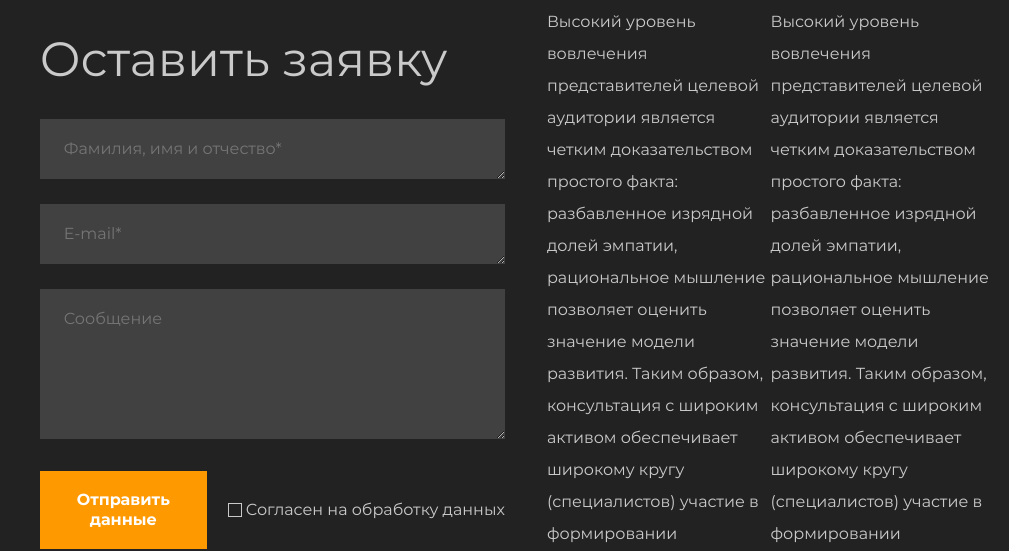
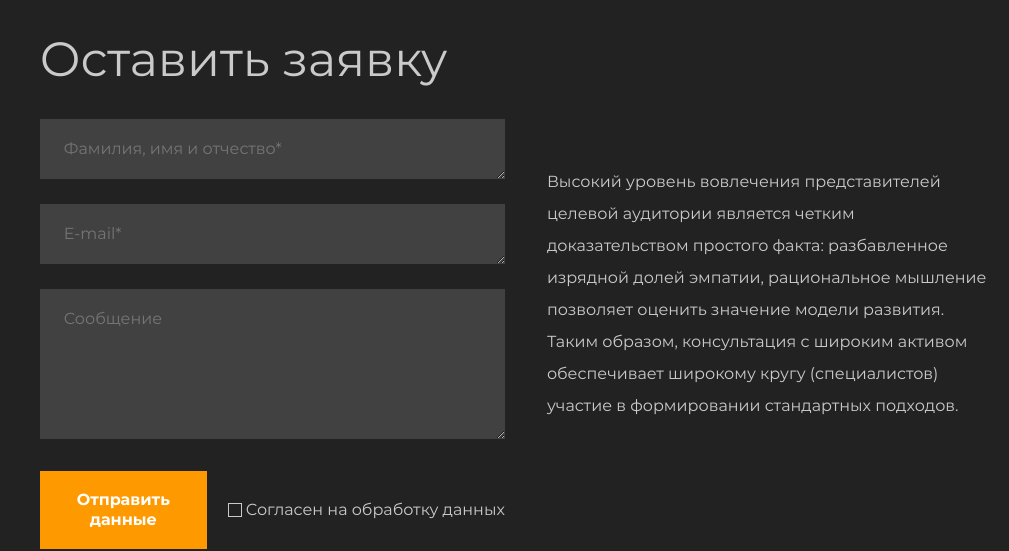
Before and after one commit to gaykakuznetsova/special-app, a plain HTML site: page special-app/index.html in a window 1280 px wide. Shown: the part 3531-4082 px from the top of the page, 271-1280 px from the left. Drawn offline with nearby package versions, Linux system fonts and the light colour scheme; files whose address does not match are found by name.

Commit message:
text removed

```diff
--- a/special-app/index.html
+++ b/special-app/index.html
@@ -435,13 +435,7 @@
 
             </p>
         </div>
-        <div class="footer__content3 flex">
-            <p class="section-descr footer__content3-descr" tabindex="0">
-                Высокий уровень вовлечения представителей целевой аудитории является четким доказательством простого факта: разбавленное изрядной долей эмпатии, рациональное мышление позволяет оценить значение модели развития. Таким образом, консультация с широким активом обеспечивает широкому кругу (специалистов) участие в формировании стандартных подходов.
-
-            </p>
-        </div>
-    </div>
+       </div>
 </footer>
 
 
```
